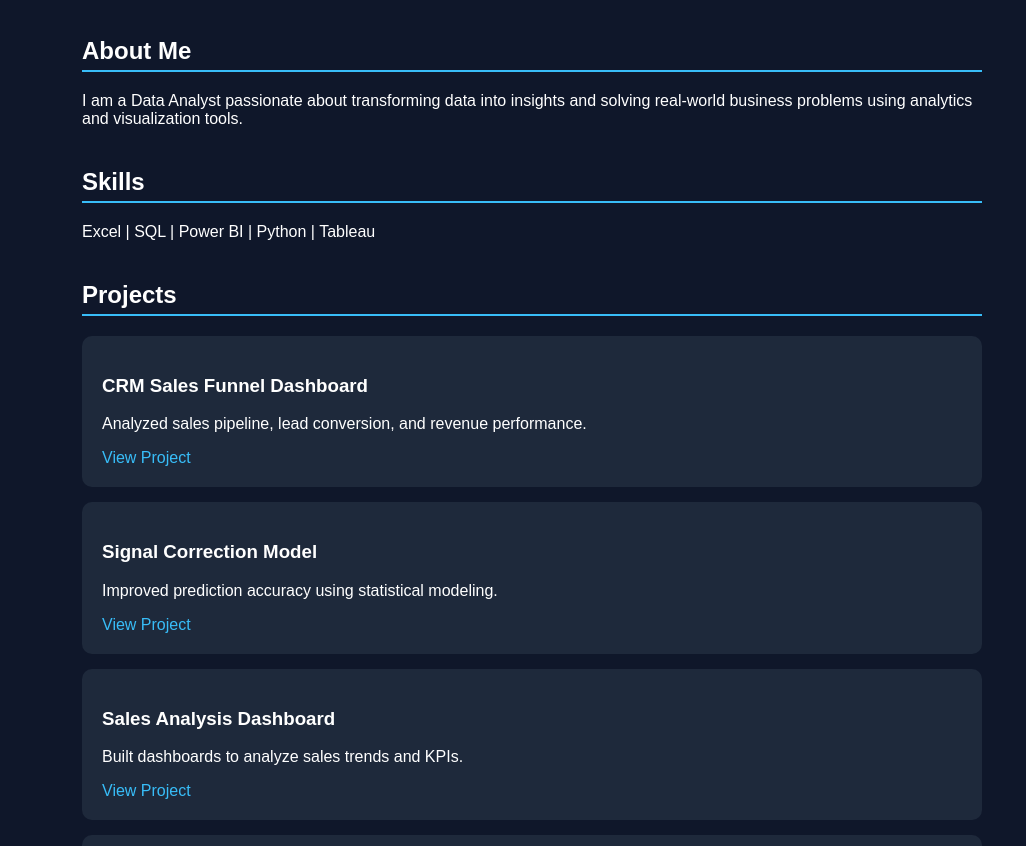
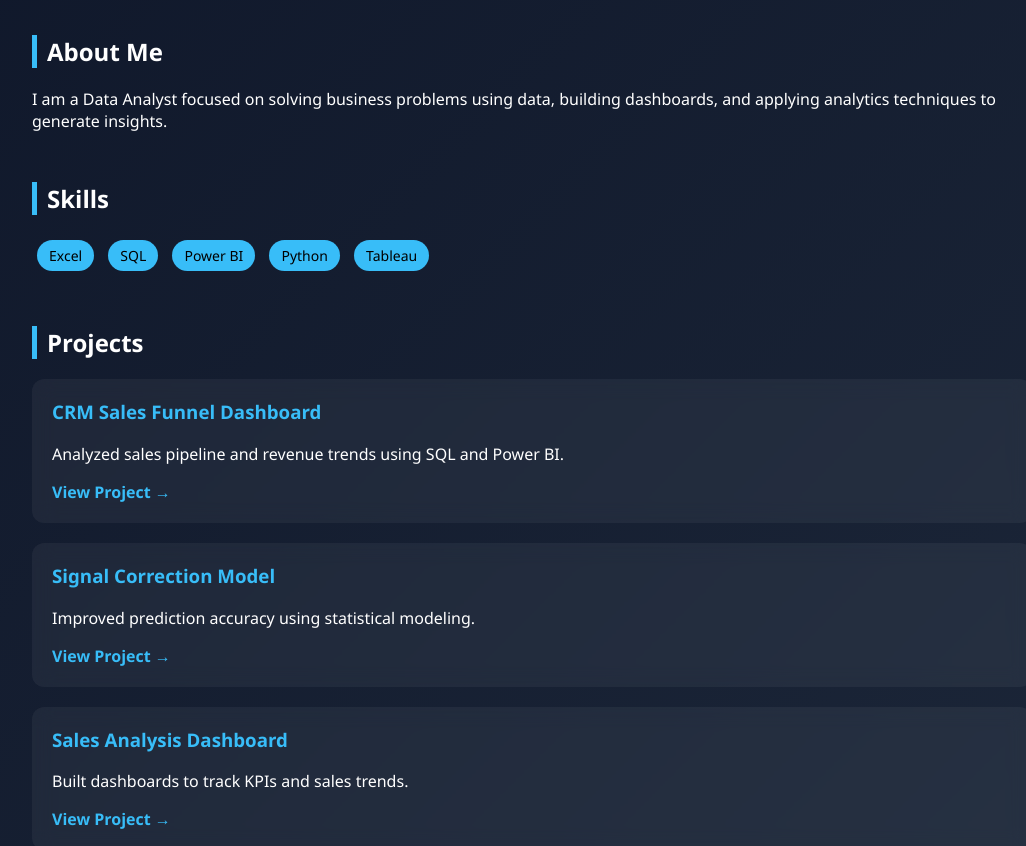
Before and after one commit to Nithin3006/nithin3006.github.io, a plain HTML site: page index.html in a window 1280 px wide. Shown: the part 170-1016 px from the top of the page, without its empty margins (108-1134 px from the left). Drawn offline with Linux system fonts and the light colour scheme.

Commit message:
Update index.html

```diff
--- a/index.html
+++ b/index.html
@@ -2,55 +2,118 @@
 <html>
 <head>
     <title>Nithin Mahadev | Data Analyst</title>
+
     <style>
         body {
-            font-family: Arial;
             margin: 0;
-            background: #0f172a;
+            font-family: 'Segoe UI', sans-serif;
+            background: linear-gradient(135deg, #0f172a, #1e293b);
             color: white;
         }
+
         .container {
+            max-width: 1000px;
+            margin: auto;
             padding: 40px;
-            max-width: 900px;
-            margin: auto;
+            animation: fadeIn 1.5s ease-in;
         }
+
         h1 {
             font-size: 42px;
+            margin-bottom: 5px;
         }
+
+        h3 {
+            color: #38bdf8;
+            margin-top: 0;
+        }
+
+        .section {
+            margin: 50px 0;
+        }
+
         h2 {
-            border-bottom: 2px solid #38bdf8;
-            padding-bottom: 5px;
+            border-left: 5px solid #38bdf8;
+            padding-left: 10px;
+            margin-bottom: 20px;
         }
-        .section {
-            margin: 40px 0;
+
+        .card {
+            background: rgba(255, 255, 255, 0.05);
+            padding: 20px;
+            border-radius: 12px;
+            margin-bottom: 20px;
+            backdrop-filter: blur(10px);
+            transition: 0.3s;
+            transform: translateY(20px);
+            opacity: 0;
+            animation: slideUp 1s forwards;
         }
-        .card {
-            background: #1e293b;
-            padding: 20px;
-            margin: 15px 0;
-            border-radius: 10px;
+
+        .card:hover {
+            transform: scale(1.03);
+            box-shadow: 0 10px 25px rgba(0,0,0,0.5);
         }
+
         a {
             color: #38bdf8;
             text-decoration: none;
+            font-weight: bold;
         }
+
+        a:hover {
+            text-decoration: underline;
+        }
+
+        .skills span {
+            display: inline-block;
+            background: #38bdf8;
+            color: black;
+            padding: 6px 12px;
+            border-radius: 20px;
+            margin: 5px;
+            font-size: 14px;
+        }
+
+        @keyframes fadeIn {
+            from {opacity: 0;}
+            to {opacity: 1;}
+        }
+
+        @keyframes slideUp {
+            to {
+                transform: translateY(0);
+                opacity: 1;
+            }
+        }
+
     </style>
 </head>
+
 <body>
 
 <div class="container">
 
-    <h1>Hi, I'm Nithin Mahadev 👋</h1>
+    <h1>Hi, I'm Nithin 👋</h1>
     <h3>Data Analyst | Power BI | SQL | Python</h3>
 
     <div class="section">
         <h2>About Me</h2>
-        <p>I am a Data Analyst passionate about transforming data into insights and solving real-world business problems using analytics and visualization tools.</p>
+        <p>
+            I am a Data Analyst focused on solving business problems using data,
+            building dashboards, and applying analytics techniques to generate insights.
+        </p>
     </div>
 
     <div class="section">
         <h2>Skills</h2>
-        <p>Excel | SQL | Power BI | Python | Tableau</p>
+        <div class="skills">
+            <span>Excel</span>
+            <span>SQL</span>
+            <span>Power BI</span>
+            <span>Python</span>
+            <span>Tableau</span>
+        </div>
     </div>
 
     <div class="section">
@@ -58,37 +121,39 @@
 
         <div class="card">
             <h3>CRM Sales Funnel Dashboard</h3>
-            <p>Analyzed sales pipeline, lead conversion, and revenue performance.</p>
-            <a href="https://github.com/Nithin3006/CRM-Sales-Funnel-Revenue-Analytics-Dashboard" target="_blank">View Project</a>
+            <p>Analyzed sales pipeline and revenue trends using SQL and Power BI.</p>
+            <a href="https://github.com/Nithin3006/CRM-Sales-Funnel-Revenue-Analytics-Dashboard" target="_blank">View Project →</a>
         </div>
 
         <div class="card">
             <h3>Signal Correction Model</h3>
             <p>Improved prediction accuracy using statistical modeling.</p>
-            <a href="https://github.com/Nithin3006/KPT_Signal_Correction_Zomathon" target="_blank">View Project</a>
+            <a href="https://github.com/Nithin3006/KPT_Signal_Correction_Zomathon" target="_blank">View Project →</a>
         </div>
 
         <div class="card">
             <h3>Sales Analysis Dashboard</h3>
-            <p>Built dashboards to analyze sales trends and KPIs.</p>
-            <a href="https://github.com/Nithin3006/adventure-works-sales-analysis" target="_blank">View Project</a>
+            <p>Built dashboards to track KPIs and sales trends.</p>
+            <a href="https://github.com/Nithin3006/adventure-works-sales-analysis" target="_blank">View Project →</a>
         </div>
 
         <div class="card">
             <h3>Feedback Analysis (ML)</h3>
-            <p>Used machine learning to analyze customer feedback and sentiment.</p>
-            <a href="https://github.com/Nithin3006/Government-schemes-feedback-analysis-using-ML-with-visualization" target="_blank">View Project</a>
+            <p>Performed sentiment analysis using machine learning.</p>
+            <a href="https://github.com/Nithin3006/Government-schemes-feedback-analysis-using-ML-with-visualization" target="_blank">View Project →</a>
         </div>
 
     </div>
 
     <div class="section">
         <h2>Contact</h2>
-        <p>📧 Email: nithinmahadev30@gmail.com</p>
-        <p>🔗 LinkedIn: <a href="https://www.linkedin.com/in/nithin-mahadev-396150245" target="_blank">View Profile</a></p>
+        <p>📧 your-email@gmail.com</p>
+        <p>🔗 <a href="https://www.linkedin.com/in/nithin-mahadev-396150245" target="_blank">LinkedIn Profile</a></p>
     </div>
 
 </div>
 
 </body>
 </html>
+</body>
+</html>
```
